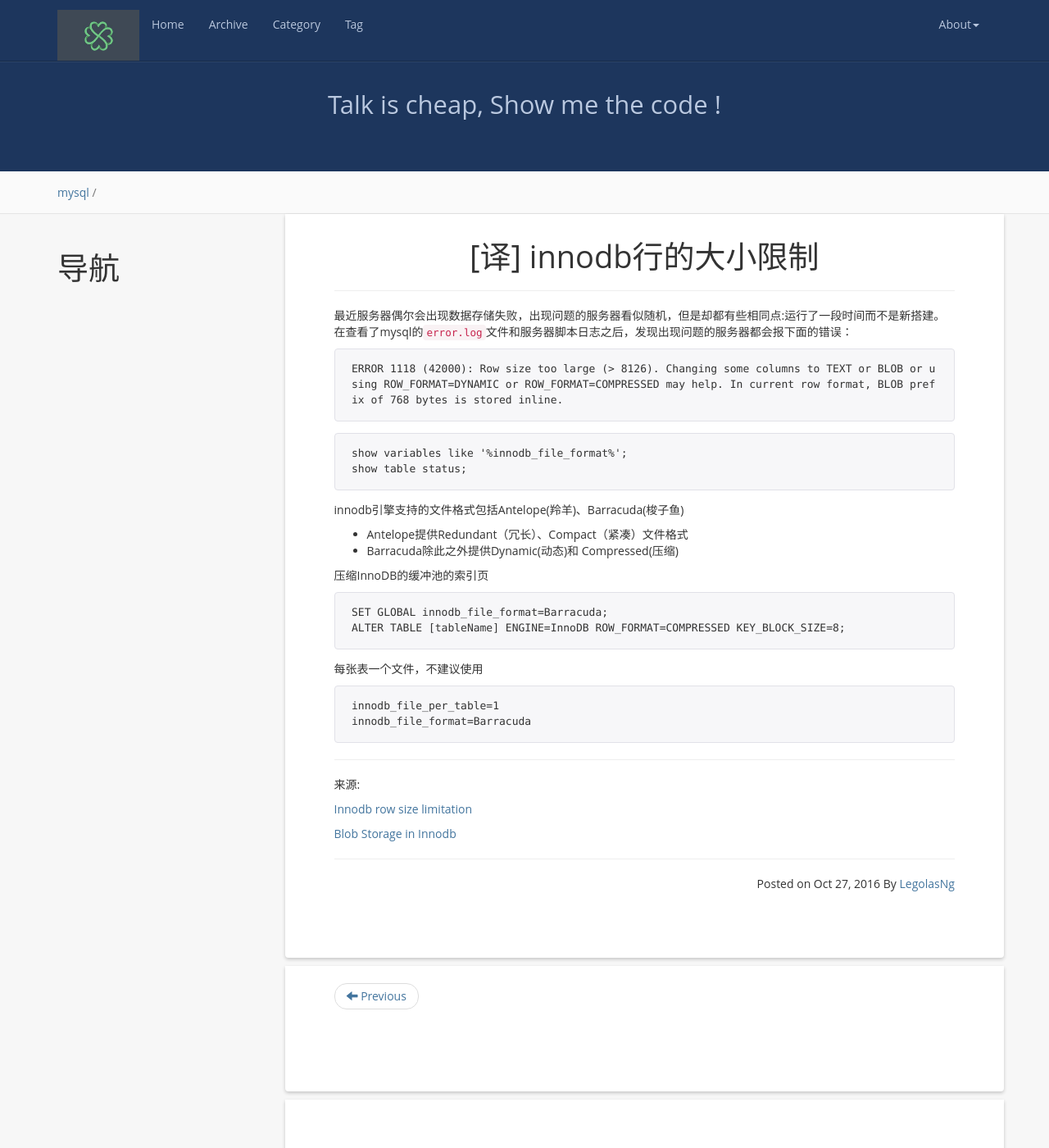
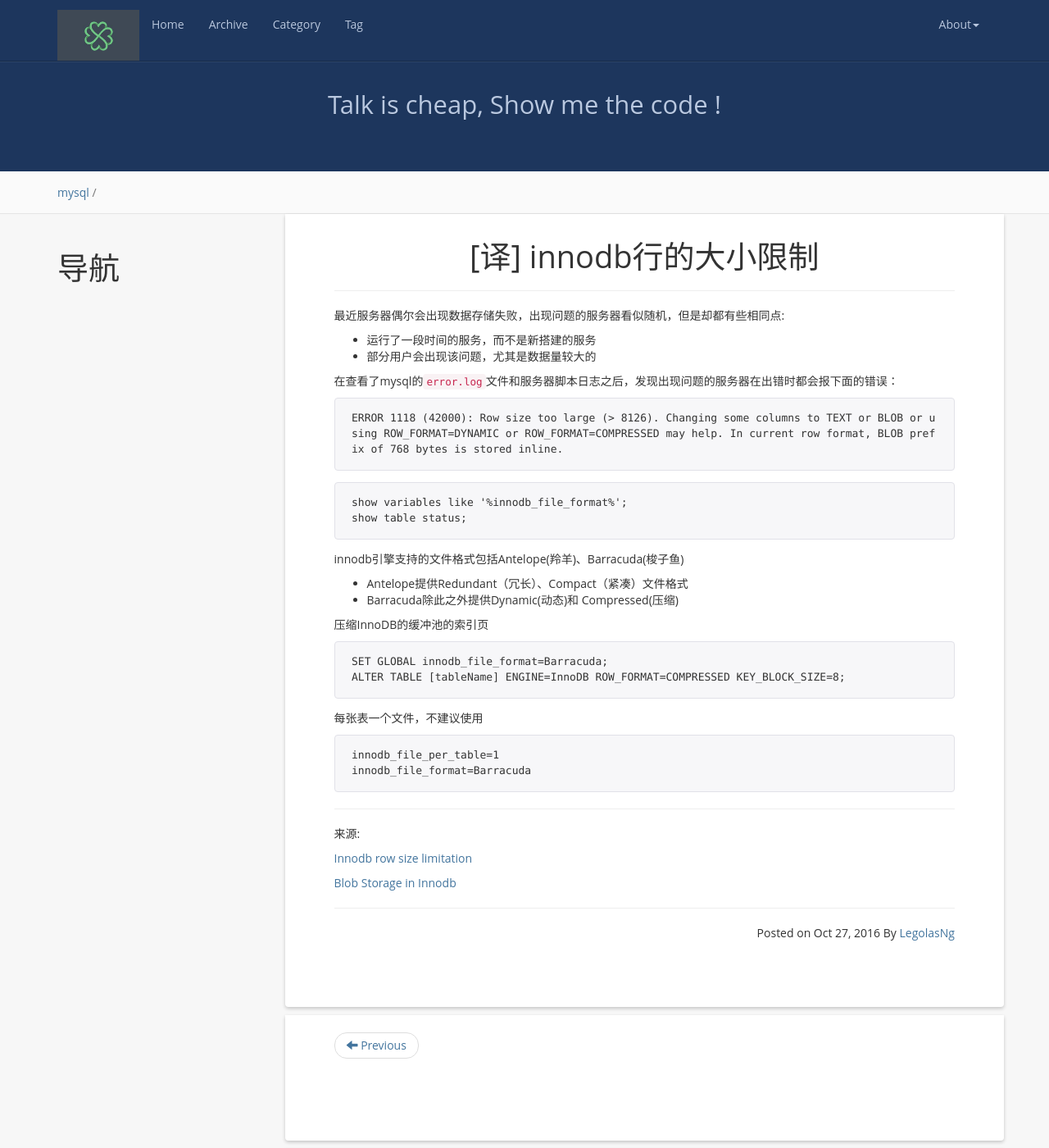
Before and after one commit to legolasNg/legolasNg.github.io, a Jekyll site: the page built from _posts/2016-10-27-innodb-row-size-limitation.md, in a window 1280 px wide and 1400 px high. Shown: the whole window at 82% size. Built offline with Jekyll 4.4.1, drawn with Linux system fonts in a browser that asks for light colours; nearby versions of some CDN libraries; comment, search, counter and statistics services are not loaded; some of the changed text lies outside the part shown.

Commit message:
[modify]some change

`````diff
--- a/_includes/footer.html
+++ b/_includes/footer.html
@@ -1,8 +1,9 @@
 <footer class="footer" role="contentinfo">
 	<div class="container">
-        <p class="copyright">Copyright &copy; 2014-{{ site.time | date: '%Y' }} <a href="{{site.resume_site}}"><code>{{ site.author }}</code></a>.</p>
+		<p class="copyright">Copyright &copy; 2016-{{ site.time | date: '%Y' }} <a href="{{site.resume_site}}"><code>{{ site.author }}</code></a>.</p>
+		<p>Hosted on <a href="https://pages.github.com/">Github Pages</a></p>
 		<p>Powered by <a href="http://jekyllrb.com">Jekyll</a>, theme from <a href="http://lesscss.cn/">Less</a></p>
-    </div>
+	</div>
 </footer>
 
 <script src="{{ '/styles/js/jquery.min.js' | prepend: site.baseurl }}"></script>
--- a/_posts/2016-10-27-innodb-row-size-limitation.md
+++ b/_posts/2016-10-27-innodb-row-size-limitation.md
@@ -6,7 +6,12 @@ category:   mysql
 tags:       ["innodb", "row-size-limit"]
 ---
 
-最近服务器偶尔会出现数据存储失败，出现问题的服务器看似随机，但是却都有些相同点:运行了一段时间而不是新搭建。在查看了mysql的`error.log`文件和服务器脚本日志之后，发现出现问题的服务器都会报下面的错误：
+最近服务器偶尔会出现数据存储失败，出现问题的服务器看似随机，但是却都有些相同点:
+
+- 运行了一段时间的服务，而不是新搭建的服务
+- 部分用户会出现该问题，尤其是数据量较大的
+
+在查看了mysql的`error.log`文件和服务器脚本日志之后，发现出现问题的服务器在出错时都会报下面的错误：
 
 ````
 ERROR 1118 (42000): Row size too large (> 8126). Changing some columns to TEXT or BLOB or using ROW_FORMAT=DYNAMIC or ROW_FORMAT=COMPRESSED may help. In current row format, BLOB prefix of 768 bytes is stored inline.
--- a/archives/index.html
+++ b/archives/index.html
@@ -1,6 +1,6 @@
 ---
 layout: default
-title: Blogs
+title:	Legolas Blogs
 header: Posts By Blogs
 ---
 
`````
